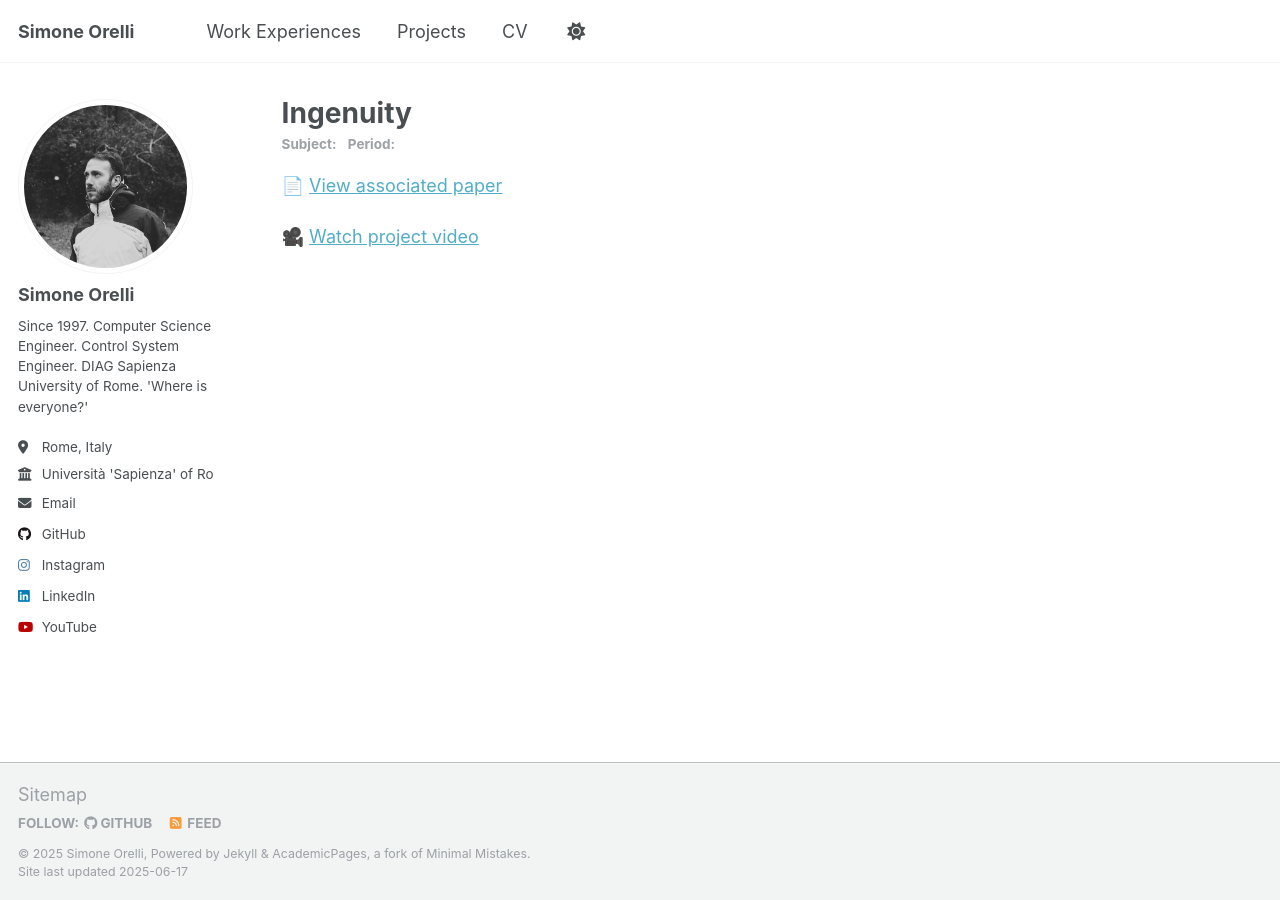
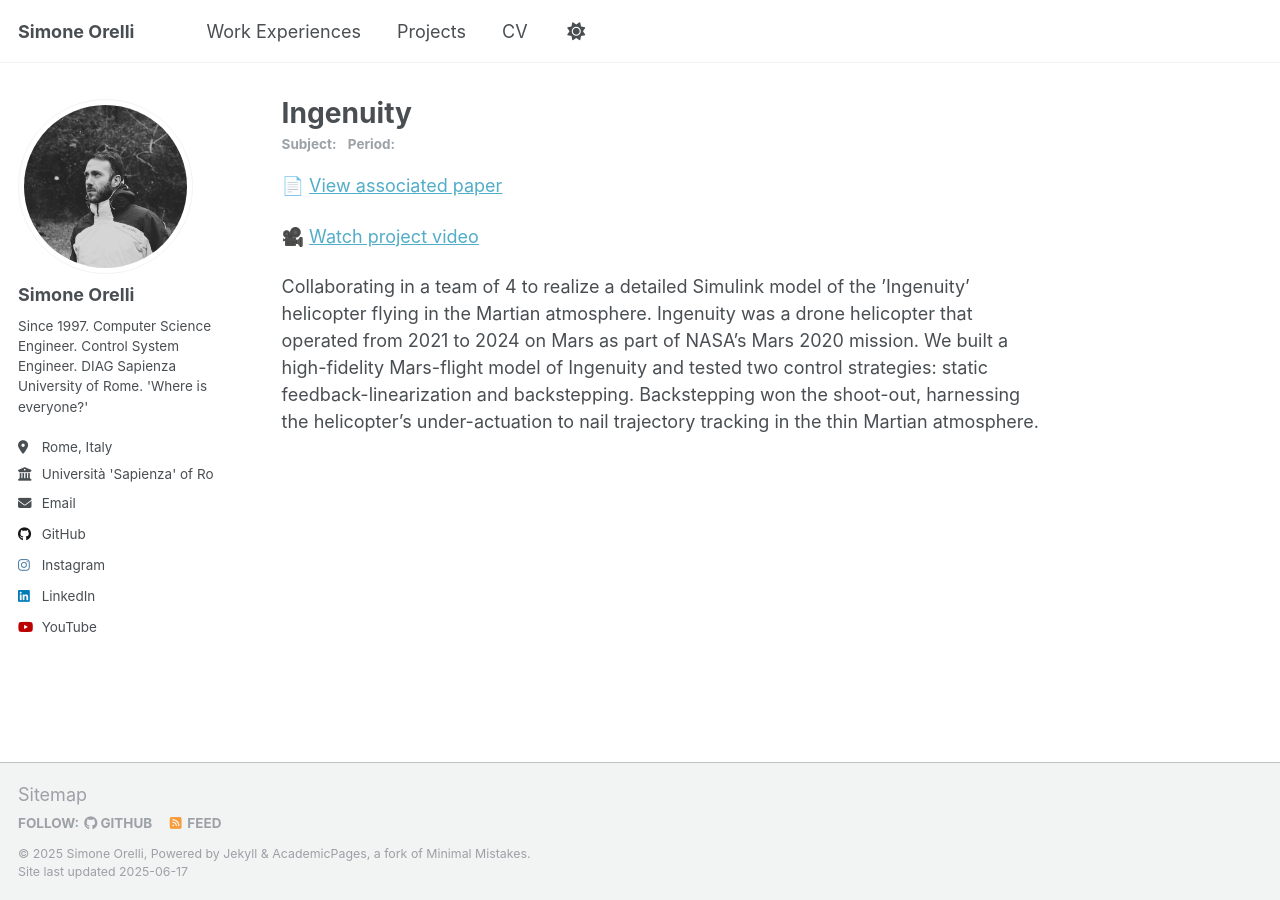
Before and after one commit to Messi-Orion10/s_orion10.github.io, a Jekyll site: the page built from _projects/project-1.md, in a window 1280 px wide. Built offline with Jekyll 4.4.1, drawn with Linux system fonts in a browser that asks for light colours.

Commit message:
Update project-1.md

```diff
--- a/_projects/project-1.md
+++ b/_projects/project-1.md
@@ -8,3 +8,5 @@ period: ""
 paper: "https://messi-orion10.github.io/s_orion10.github.io/files/ingenuity.pdf"
 video: ""
 ---
+
+Collaborating in a team of 4 to realize a detailed Simulink model of the ’Ingenuity’ helicopter flying in the Martian atmosphere. Ingenuity was a drone helicopter that operated from 2021 to 2024 on Mars as part of NASA’s Mars 2020 mission. We built a high-fidelity Mars-flight model of Ingenuity and tested two control strategies: static feedback-linearization and backstepping. Backstepping won the shoot-out, harnessing the helicopter’s under-actuation to nail trajectory tracking in the thin Martian atmosphere.
```
